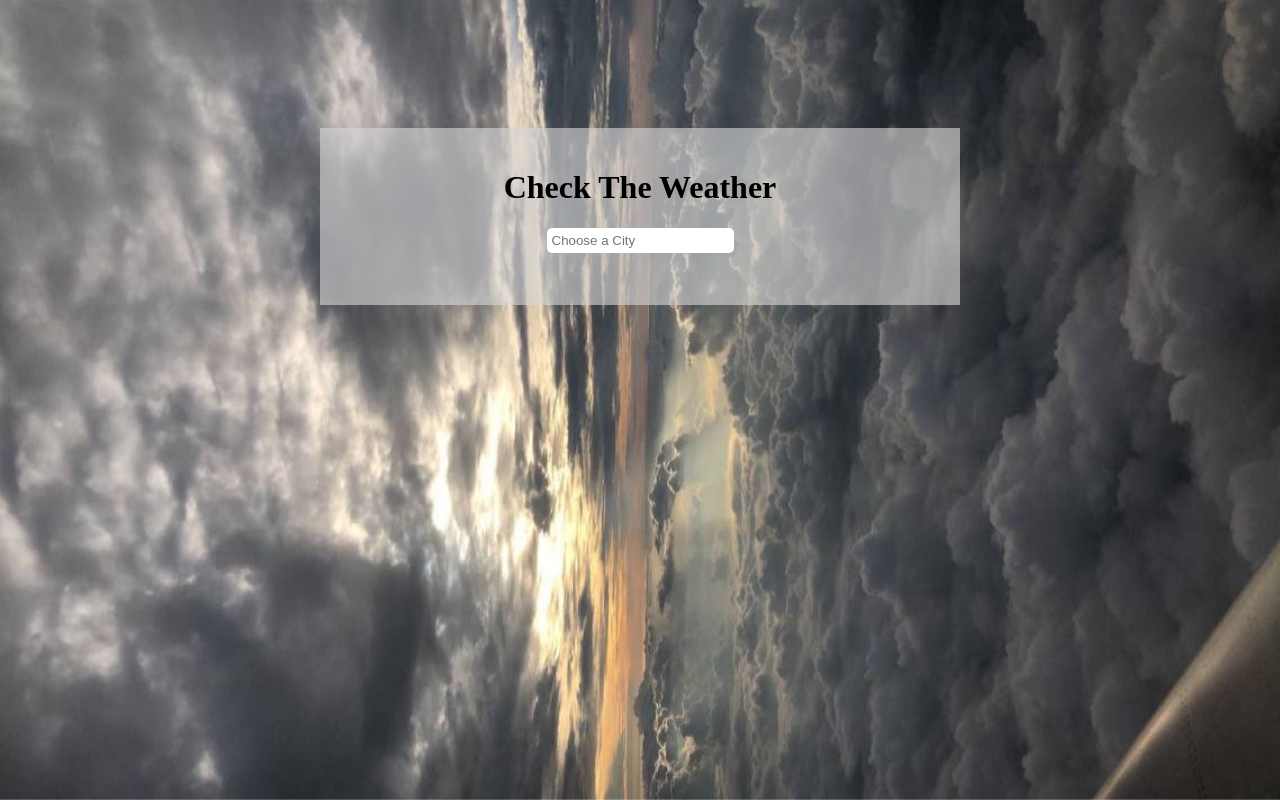
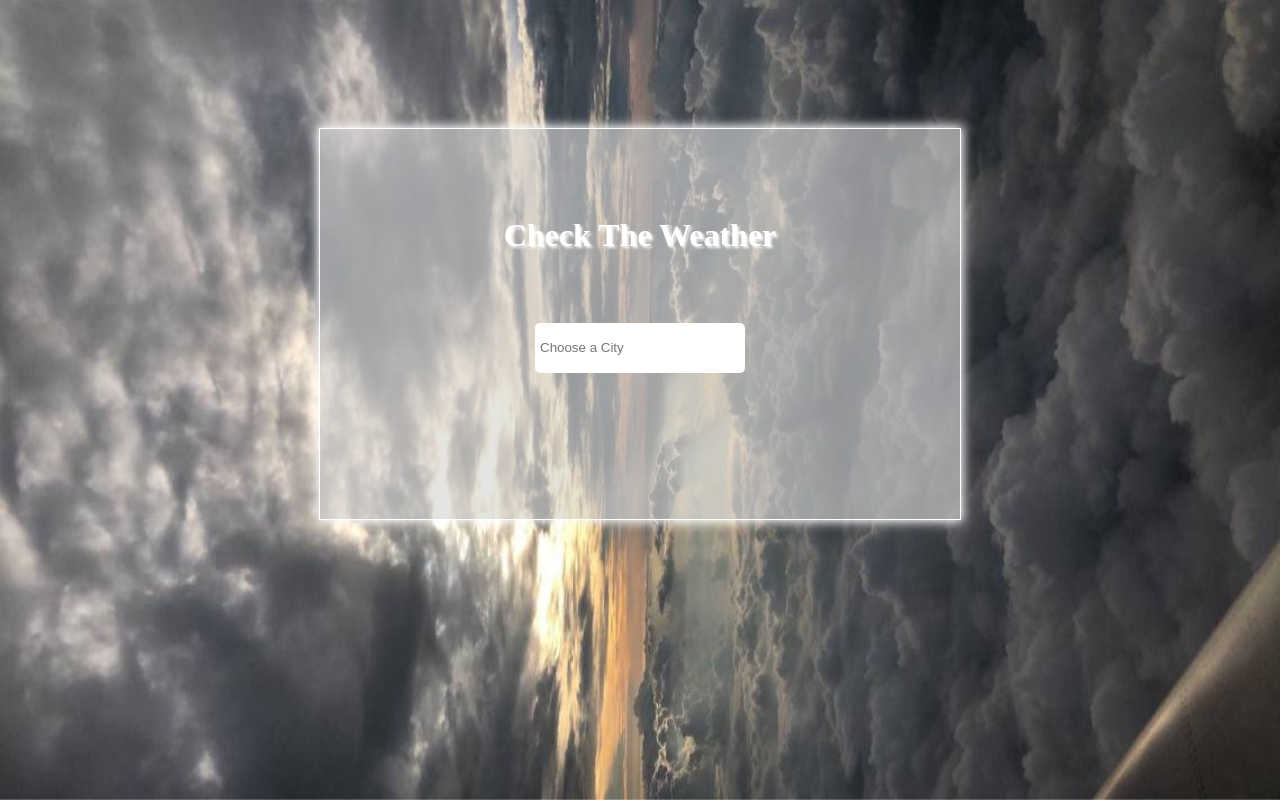
Before and after one commit to Void-Sentinels-Vs/Weather, a plain HTML site: page index.html in a window 1280 px wide. Drawn offline with Linux system fonts and the light colour scheme.

Commit message:
feat : css

```diff
--- a/style.css
+++ b/style.css
@@ -14,15 +14,25 @@ body > img {
 main {
     display: flex;
     width: 600px;
+    height: 350px;
     flex-direction: column;
     align-items: center;
     margin: 10% auto;
     background-color: rgba(214, 214, 214, 0.623);
     padding: 20px;
+    justify-content: space-evenly;
+    border:1px solid white;
+    box-shadow: 0px 0px 10px 2px white;
 }
 input {
     border: none;
     outline: none;
     padding: 5px;
     border-radius: 5px;
+    height: 40px;
+    width: 200px;
 }
+h1 {
+    color: white;
+    text-shadow: 2px 2px 3px white;
+}
```
